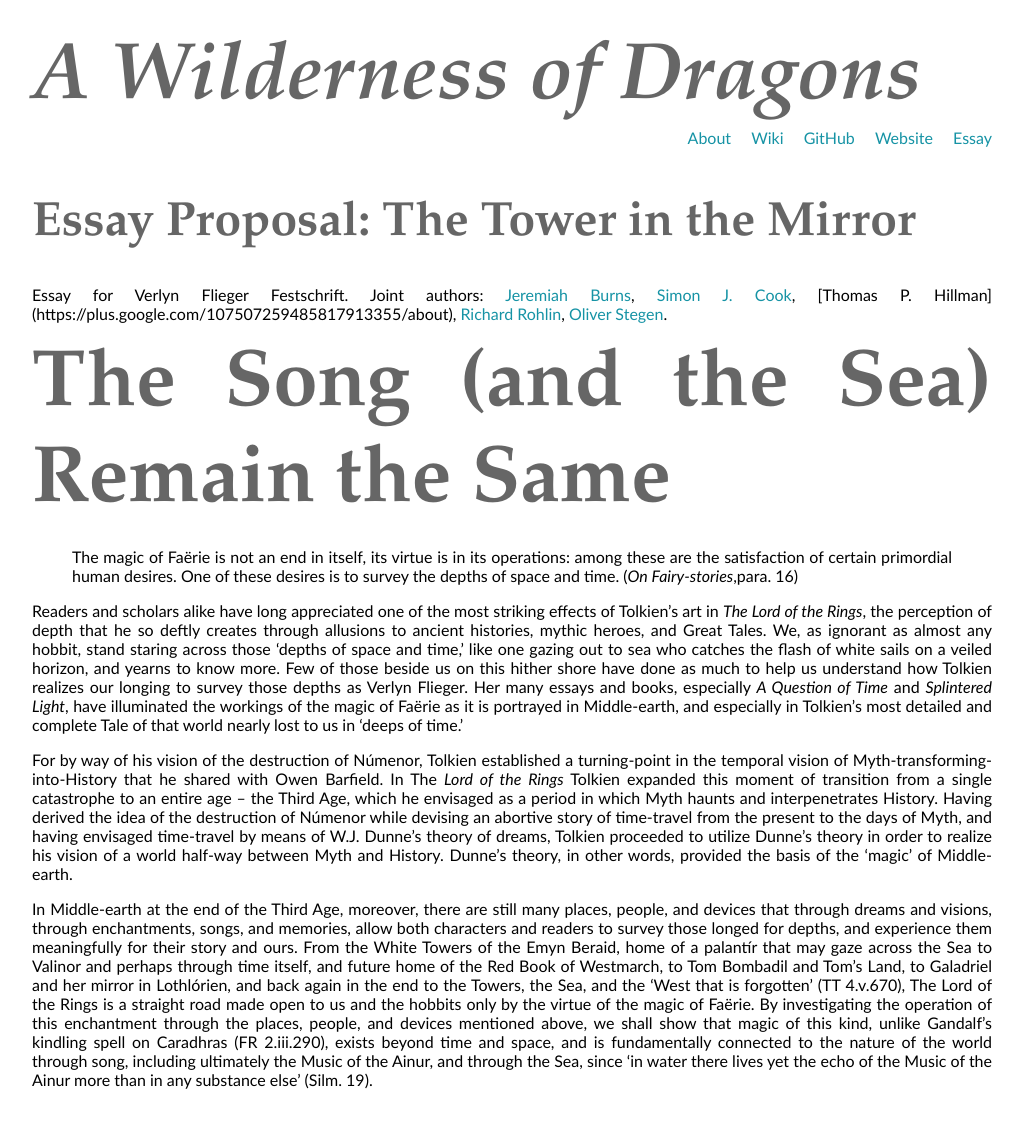
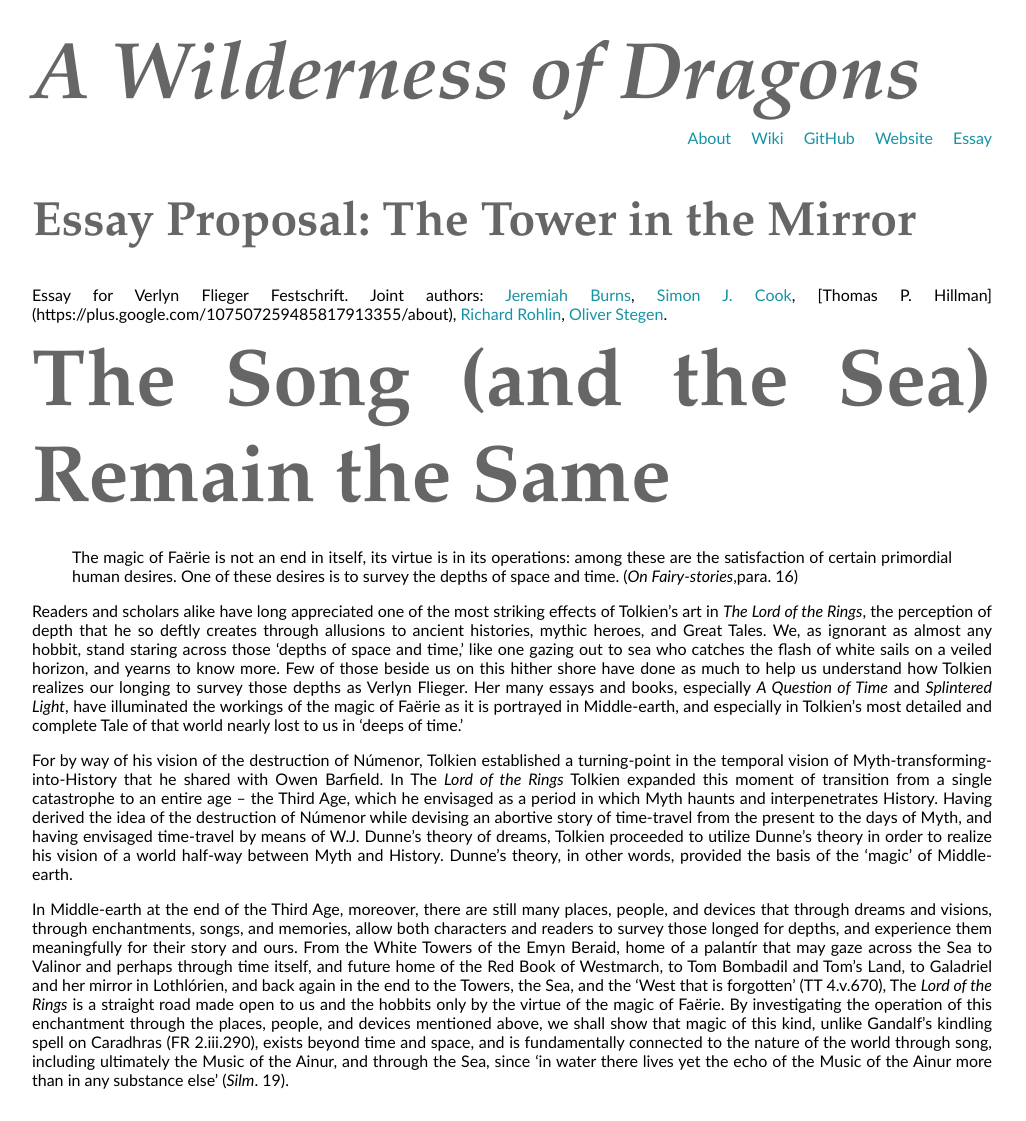
Before and after one commit to uoou/AWildernessOfDragons, a Jekyll site: the page built from essay.md, in a window 1280 px wide. Shown: the whole page, without its empty margins (0-1026 px from the left). Built offline with Jekyll 4.4.1, drawn with Linux system fonts in a browser that asks for light colours; Markdown is read by kramdown in place of the engine named in the settings.

```diff
--- a/essay.md
+++ b/essay.md
@@ -12,4 +12,4 @@ Readers and scholars alike have long appreciated one of the most striking effect
 
 For by way of his vision of the destruction of Númenor, Tolkien established a turning-point in the temporal vision of Myth-transforming-into-History that he shared with Owen Barfield.  In The *Lord of the Rings* Tolkien expanded this moment of transition from a single catastrophe to an entire age – the Third Age, which he envisaged as a period in which Myth haunts and interpenetrates History.  Having derived the idea of the destruction of Númenor while devising an abortive story of time-travel from the present to the days of Myth, and having envisaged time-travel by means of W.J. Dunne's theory of dreams, Tolkien proceeded to utilize Dunne's theory in order to realize his vision of a world half-way between Myth and History.  Dunne's theory, in other words, provided the basis of the 'magic' of Middle-earth.
 
-In Middle-earth at the end of the Third Age, moreover, there are still many places, people, and devices that through dreams and visions, through enchantments, songs, and memories, allow both characters and readers to survey those longed for depths, and experience them meaningfully for their story and ours.  From the White Towers of the Emyn Beraid, home of a palantír that may gaze across the Sea to Valinor and perhaps through time itself, and future home of the Red Book of Westmarch, to Tom Bombadil and Tom’s Land, to Galadriel and her mirror in Lothlórien, and back again in the end to the Towers, the Sea, and the ‘West that is forgotten’ (TT 4.v.670), The Lord of the Rings is a straight road made open to us and the hobbits only by the virtue of the magic of Faërie.  By investigating the operation of this enchantment through the places, people, and devices mentioned above, we shall show that magic of this kind, unlike Gandalf’s kindling spell on Caradhras (FR 2.iii.290), exists beyond time and space, and is fundamentally connected to the nature of the world through song, including ultimately the Music of the Ainur, and through the Sea, since ‘in water there lives yet the echo of the Music of the Ainur more than in any substance else’ (Silm. 19).
+In Middle-earth at the end of the Third Age, moreover, there are still many places, people, and devices that through dreams and visions, through enchantments, songs, and memories, allow both characters and readers to survey those longed for depths, and experience them meaningfully for their story and ours.  From the White Towers of the Emyn Beraid, home of a palantír that may gaze across the Sea to Valinor and perhaps through time itself, and future home of the Red Book of Westmarch, to Tom Bombadil and Tom’s Land, to Galadriel and her mirror in Lothlórien, and back again in the end to the Towers, the Sea, and the ‘West that is forgotten’ (TT 4.v.670), The *Lord of the Rings* is a straight road made open to us and the hobbits only by the virtue of the magic of Faërie.  By investigating the operation of this enchantment through the places, people, and devices mentioned above, we shall show that magic of this kind, unlike Gandalf’s kindling spell on Caradhras (FR 2.iii.290), exists beyond time and space, and is fundamentally connected to the nature of the world through song, including ultimately the Music of the Ainur, and through the Sea, since ‘in water there lives yet the echo of the Music of the Ainur more than in any substance else’ (*Silm*. 19).
```
